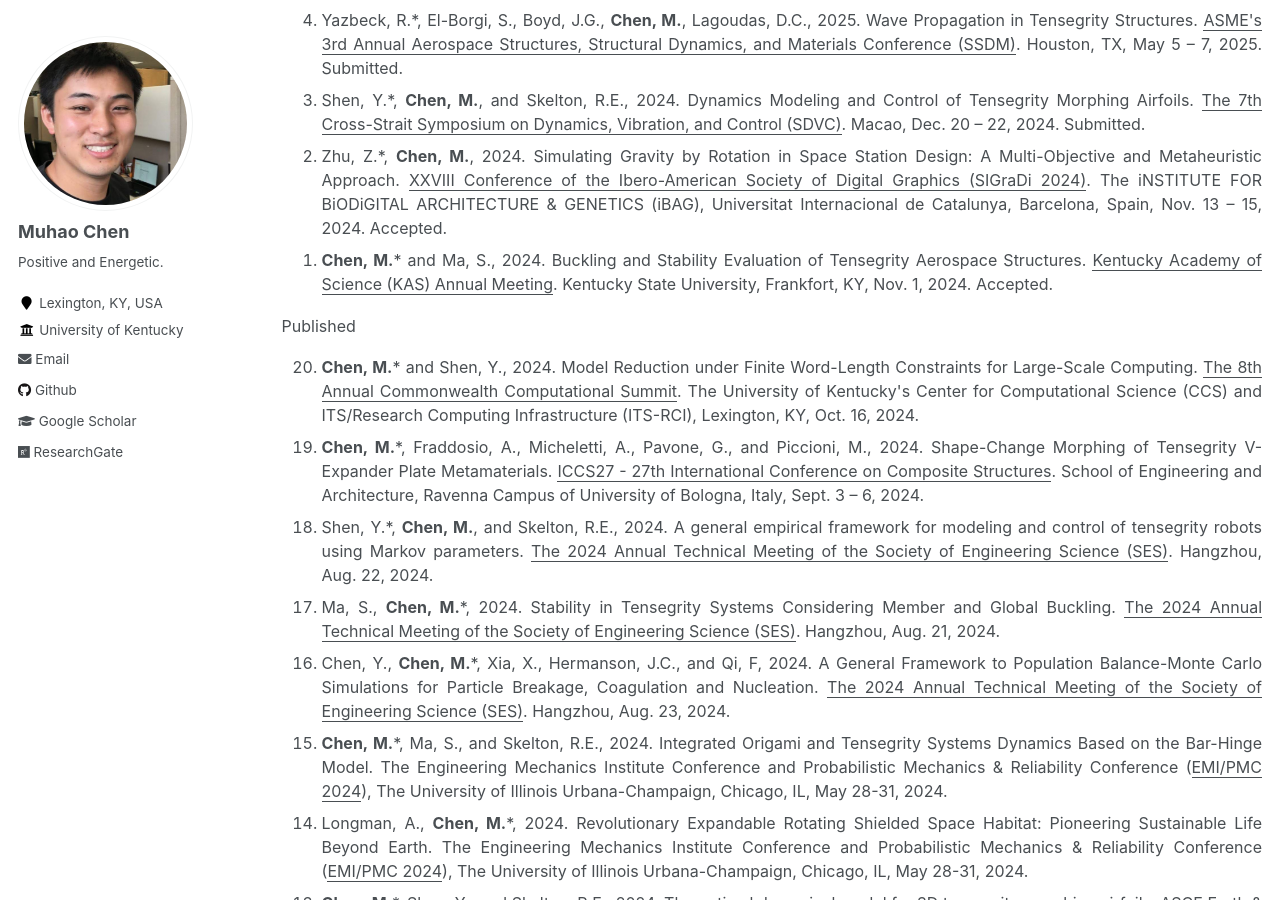
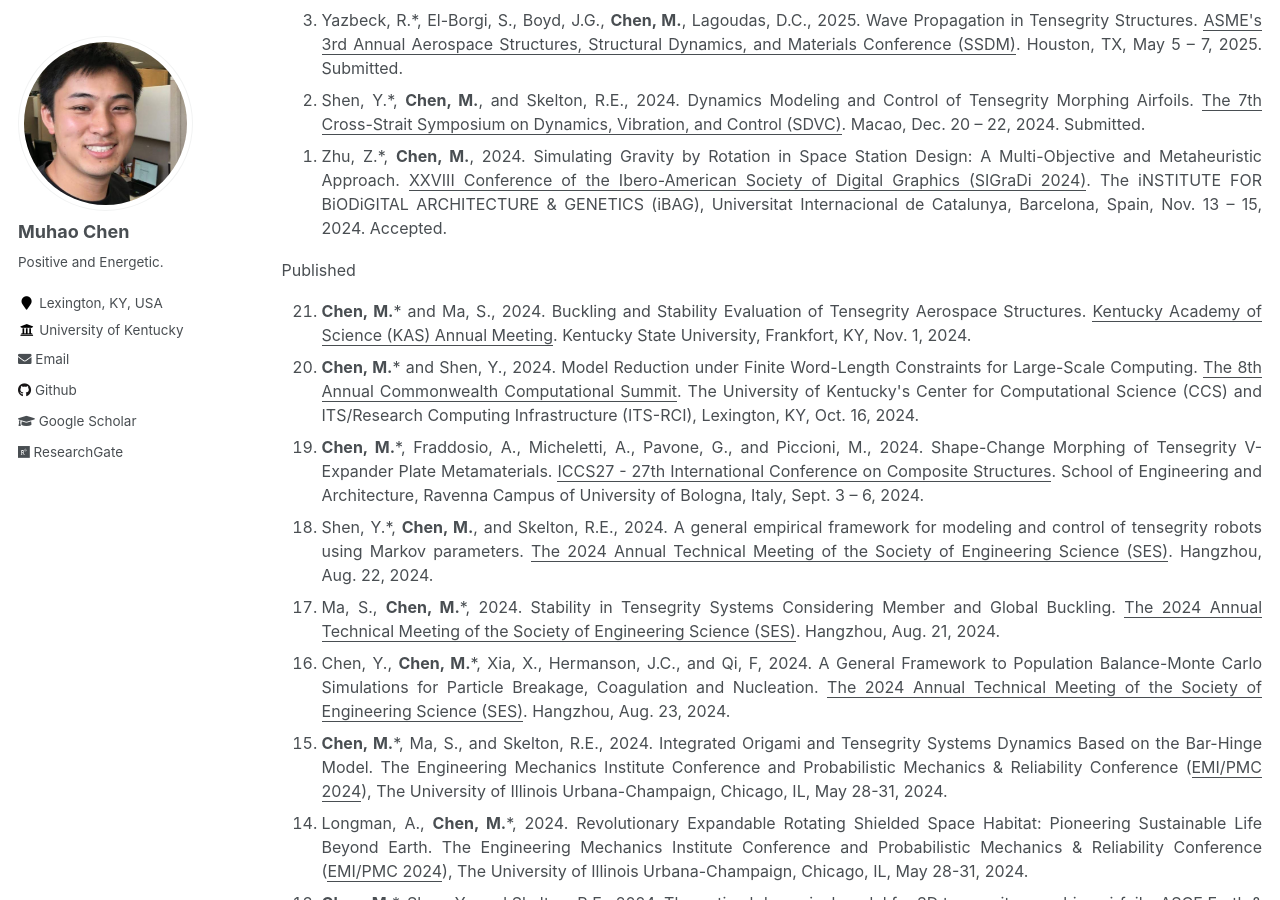
Before and after one commit to Muhao-Chen/muhao-chen.github.io, a Jekyll site: the page built from _pages/publication.md, in a window 1280 px wide and 900 px high, scrolled down 3859 px. Built offline with Jekyll 4.4.1, drawn with Linux system fonts in a browser that asks for light colours; some of the changed text lies outside the part shown.

Commit message:
Update publication.md

```diff
--- a/_pages/publication.md
+++ b/_pages/publication.md
@@ -84,10 +84,10 @@ Submitted
 <li> Li, Z.,  Xu, H., <strong>Chen, M.</strong>*, 2025. Efficient Gait Planning Incorporating Locomotion Dynamics for Six-Bar Spherical Tensegrity Robots. <u>IEEE International Conference on Robotics & Automation (ICRA)</u>. Atlanta, GA, May 19 – 23, 2025. Submitted. </li>
 <!-- <li> Zhao, L., Jiang Y., She, S., Balkcom, D, Dong, H., <strong>Chen, M.</strong>*, 2025. Design and Experiment of a Lightweight Robotic Tensegrity Morphing Wing. <u>The AIAA Science and Technology Forum and Exposition (AIAA SciTech Forum)</u>. Orlando, FL, Jan. 6-10, 2025. Accepted. </li> -->
 <li> Ma, S.* and <strong>Chen, M.</strong>, 2024. Dynamics of Tensegrity Structures with Membranes based on Finite Element Method. <u>20th Conference on Spatial Structures</u>. Tianjin, Nov., 2024. Accepted.</li>
-<li> <strong>Chen, M.</strong> and Qin, J., 2024. Form-Finding and Physical Properties Prediction of Tensegrity Structures Using Deep Neural Networks. <u>The 58th Annual Asilomar Conference on Signals, Systems, and Computers (ACSSC)</u>. Pacific Grove, CA, Oct. 27 - 30, 2024. Accepted.</li>
 </ol>
 Published
 <ol reversed>
+<li> <strong>Chen, M.</strong> and Qin, J., 2024. Form-Finding and Physical Properties Prediction of Tensegrity Structures Using Deep Neural Networks. <u>The 58th Annual Asilomar Conference on Signals, Systems, and Computers (ACSSC)</u>. Pacific Grove, CA, Oct. 27 - 30, 2024.</li>
 <li>Zhu, Z.* and <strong>Chen, M.</strong>, 2024. Design of a space station with artificial gravity using a metaheuristic approach. <u>The 75th International Astronautical Congress (IAC)</u>. Milan, Italy, Oct. 17, 2024. </li>
 <li><strong>Chen, M.</strong>*, Fraddosio, A., Micheletti, A., Pavone, G., and Piccioni, M., 2024. Lightweight Design of Tensegrity V-Expander Structures. <u>The International Association for Shell and Spatial Structures (IASS) Annual Symposium</u>. ETH Hönggerberg, Zurich, Aug. 26 – 30, 2024. </li>
 <li> Ma, S.*, <strong>Chen, M.</strong>, 2024. Prestressed cable-strut structures stability analysis under local and global buckling conditions. <u>The 2024 Investigation on Structure Stability and Fatigue (ISSF)</u>. Guangzhou, Aug. 16-19, 2024.</li>
@@ -113,10 +113,10 @@ Submitted. </li>
 <li> Yazbeck, R.*, El-Borgi, S., Boyd, J.G., <strong>Chen, M.</strong>, Lagoudas, D.C., 2025. Wave Propagation in Tensegrity Structures. <u> ASME's 3rd Annual Aerospace Structures, Structural Dynamics, and Materials Conference (SSDM)</u>. Houston, TX, May 5 – 7, 2025. Submitted. </li>
 <li>Shen, Y.*, <strong>Chen, M.</strong>, and Skelton, R.E., 2024. Dynamics Modeling and Control of Tensegrity Morphing Airfoils. <u>The 7th Cross-Strait Symposium on Dynamics, Vibration, and Control (SDVC)</u>. Macao, Dec. 20 – 22, 2024. Submitted. </li>
 <li>Zhu, Z.*, <strong>Chen, M.</strong>, 2024. Simulating Gravity by Rotation in Space Station Design: A Multi-Objective and Metaheuristic Approach. <u>XXVIII Conference of the Ibero-American Society of Digital Graphics (SIGraDi 2024)</u>. The iNSTITUTE FOR BiODiGITAL ARCHITECTURE & GENETICS (iBAG), Universitat Internacional de Catalunya, Barcelona, Spain, Nov. 13 – 15, 2024. Accepted. </li>
-<li> <strong>Chen, M.</strong>* and Ma, S., 2024. Buckling and Stability Evaluation of Tensegrity Aerospace Structures. <u>Kentucky Academy of Science (KAS) Annual Meeting</u>. Kentucky State University, Frankfort, KY, Nov. 1, 2024. Accepted. </li>
 </ol>
 Published
 <ol reversed>
+<li> <strong>Chen, M.</strong>* and Ma, S., 2024. Buckling and Stability Evaluation of Tensegrity Aerospace Structures. <u>Kentucky Academy of Science (KAS) Annual Meeting</u>. Kentucky State University, Frankfort, KY, Nov. 1, 2024. </li>
 <li><strong>Chen, M.</strong>* and Shen, Y., 2024. Model Reduction under Finite Word-Length Constraints for Large-Scale Computing. <u>The 8th Annual Commonwealth Computational Summit</u>. The University of Kentucky's Center for Computational Science (CCS) and ITS/Research Computing Infrastructure (ITS-RCI), Lexington, KY, Oct. 16, 2024. </li>
 <li><strong>Chen, M.</strong>*, Fraddosio, A., Micheletti, A., Pavone, G., and Piccioni, M., 2024. Shape-Change Morphing of Tensegrity V-Expander Plate Metamaterials. <u>ICCS27 - 27th International Conference on Composite Structures</u>. School of Engineering and Architecture, Ravenna Campus of University of Bologna, Italy, Sept. 3 – 6, 2024. </li>
 <li> Shen, Y.*, <strong>Chen, M.</strong>, and Skelton, R.E., 2024. A general empirical framework for modeling and control of tensegrity robots using Markov parameters. <u>The 2024 Annual Technical Meeting of the Society of Engineering Science (SES)</u>. Hangzhou, Aug. 22, 2024.</li>
```
